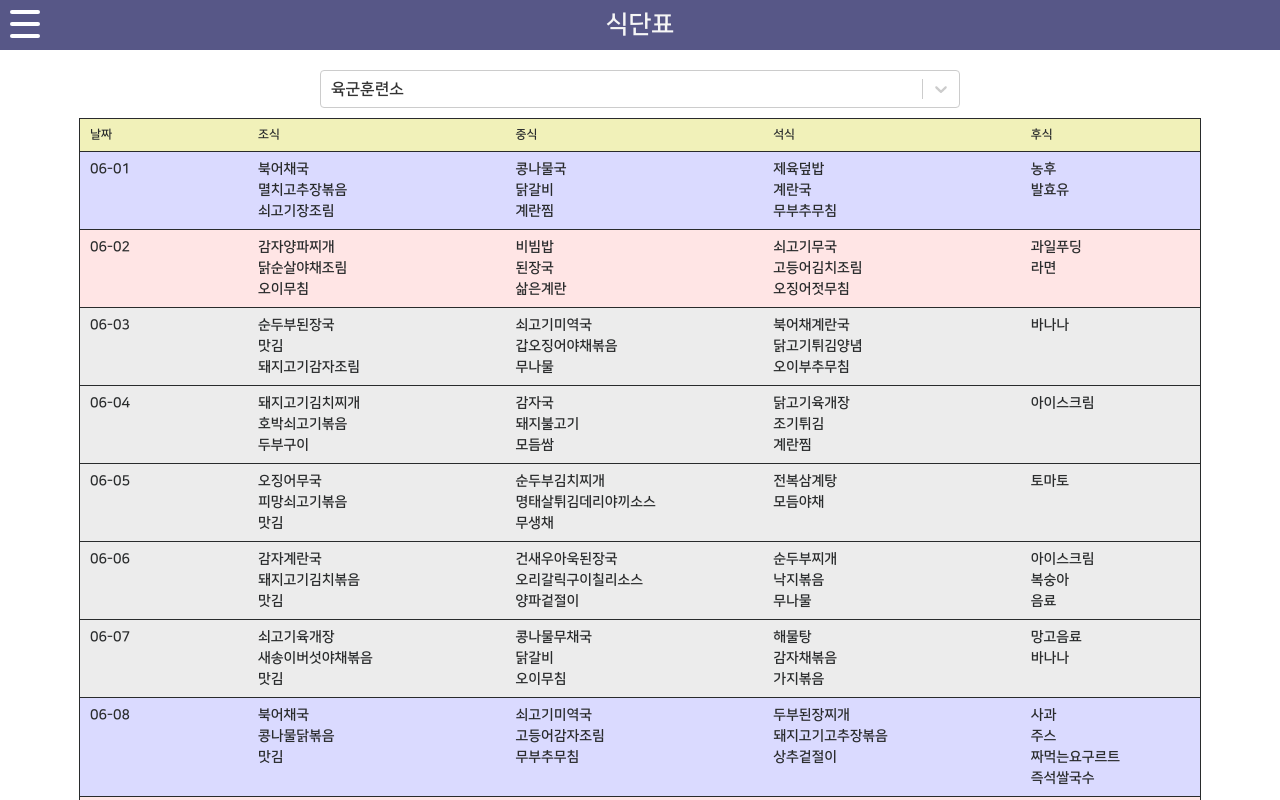
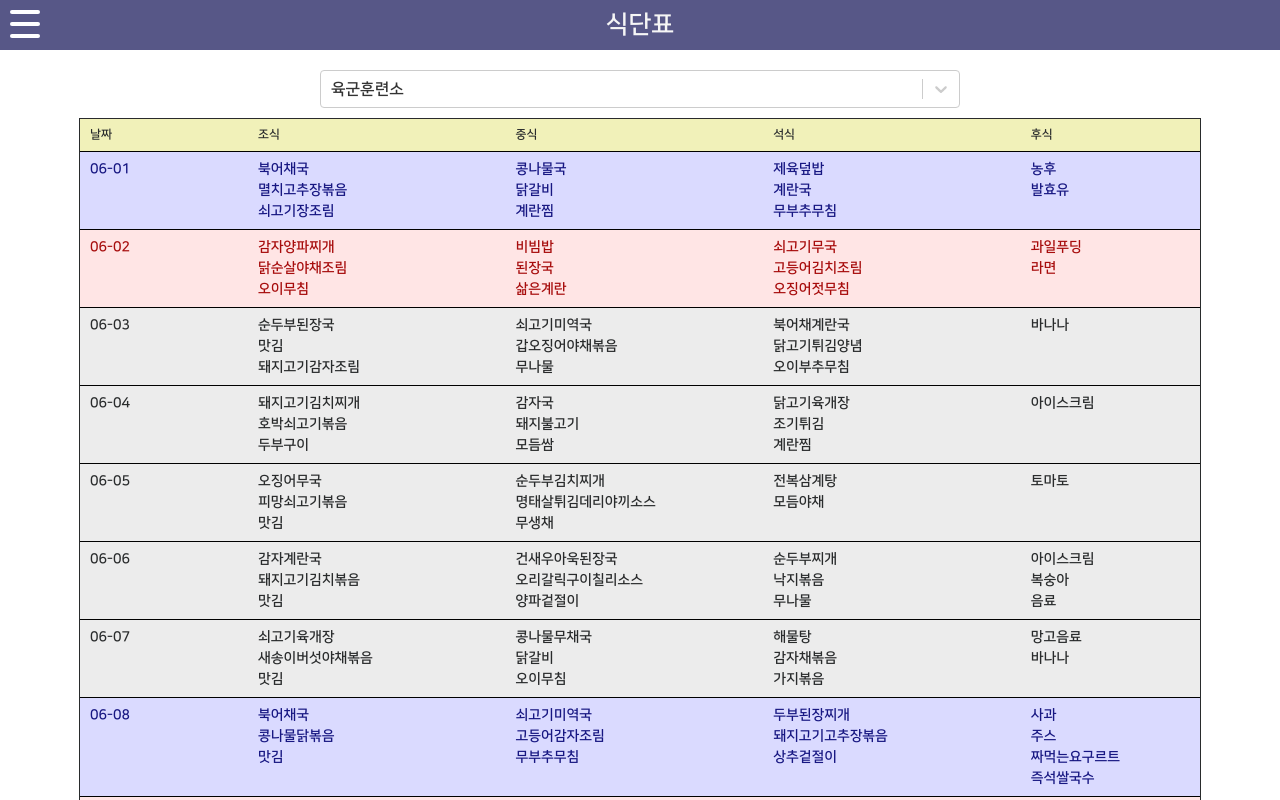
Before and after one commit to SeanKimCC/Goondae, a React app in the folder goondae-app/: page /meal in a window 1280 px wide. Shown: the top 800 px of the page. Built offline with nearby package versions, Linux system fonts and the light colour scheme.

Commit message:
changed colors for burger days and removed console.log statements

```diff
--- a/goondae-app/src/css/meal-plan.css
+++ b/goondae-app/src/css/meal-plan.css
@@ -60,9 +60,12 @@
 	padding-top:7px;
 	width:100%;
 	font-size: 14px;
-	border-bottom: 1px solid;
+	border-bottom: 1px solid black;
 	padding-bottom: 7px;
 
+}
+.bbang-shik{
+	background-color:#FFFFB7 !important;
 }
 
 @media screen and (max-width: 600px) {
@@ -90,9 +93,11 @@
 
 .sunday-meal-row{
 	background-color:#FFE5E5;
+	color: #A70C0C;
 }
 .saturday-meal-row{
 	background-color:#DADAFF;
+	color: #171782;
 }
 .weekday-meal-row{
 	background-color:#ECECEC;
--- a/goondae-app/src/js/mealPlanPage.js
+++ b/goondae-app/src/js/mealPlanPage.js
@@ -28,8 +28,8 @@ class MealPlanPage extends React.Component{
 		setDate.setMonth(parseInt(date.substring(0,2))-1);
 		setDate.setDate(parseInt(date.substring(3,5)));
 		const dayOfDate = setDate.getDay();
-		console.log(setDate);
-		console.log(dayOfDate);
+		// console.log(setDate);
+		// console.log(dayOfDate);
 
 		if(dayOfDate == 0){ // #FFC0C0 #FFE5E5
 			return "sunday-meal-row";
@@ -48,6 +48,19 @@ class MealPlanPage extends React.Component{
 
 	}
 
+	checkIncludesArrayOfStrings(arrayStr, origStr){
+		const lenArray = arrayStr.length;
+		for(var i = 0; i < lenArray; i++){
+			// console.log(arrayStr[i], origStr);
+			if(origStr.includes(arrayStr[i])){
+				// console.log("YYYYYYYYYYYYEEEEEEEEEAAAAAAAHHHHHHHH");
+				return true;
+			}
+		}
+		return false;
+
+	}
+
 	renderDayMealRow(mealData, i){
 
 		let newMealsArray = [];
@@ -59,17 +72,25 @@ class MealPlanPage extends React.Component{
 
 		const keyStringArray = ['dateItem:', 'breakfastItem:', 'lunchItem:', 'dinnerItem:', 'dessertItem:'];
 
-
+		let bbangShik = false;
 		let newDayMealStringArray = [];
 		for(var k = 0; k < 5; k++){
 			let newDayMealString = [];
 			for(var j = 0; j < newMealsArray[k].length; j++){
+				if(!bbangShik){
+					bbangShik = this.checkIncludesArrayOfStrings(["버거", "핫도그", "빵"] ,newMealsArray[k][j]);
+				}
+
 				newDayMealString.push(this.renderSingleItemOfMeal(newMealsArray[k][j], keyStringArray[k] + j));
 			}
 			newDayMealStringArray.push(newDayMealString);
 		}
-		console.log(newMealsArray[0]);
-		const rowClass = "type-meal-row " + this.getColorWithDate(newMealsArray[0][0]);
+		// console.log(newMealsArray[0]);
+		let rowClass = "type-meal-row " + this.getColorWithDate(newMealsArray[0][0]);
+
+
+		rowClass += bbangShik ? " bbang-shik" : "";
+
 		return (<div className={rowClass} key={"row"+i}>
 					<div className="meal-cell date-meal-cell" key={"date:"+i}>{newDayMealStringArray[0]}</div>
 					<div className="meal-cell breakfast-meal-cell" key={"breakfast:"+i}>{newDayMealStringArray[1]}</div>
@@ -83,7 +104,7 @@ class MealPlanPage extends React.Component{
 
 	render() {
 		var mealDataJson = require('../json/2019-june-meal.json');
-		console.log(mealDataJson);
+		// console.log(mealDataJson);
 		const options = [
 			{value: 0, label: '육군훈련소'},
 			{value: 1, label: '제8902부대'},
@@ -105,8 +126,8 @@ class MealPlanPage extends React.Component{
 		const unitName = defaultOption.label;
 		const currentUnitMealData = mealDataJson[unitName];
 
-		console.log(currentUnitMealData);
-		console.log(currentUnitMealData.length);
+		// console.log(currentUnitMealData);
+		// console.log(currentUnitMealData.length);
 
 		const dateCell = [];
 		const breakfastCell = [];
--- a/goondae-app/src/js/vacationPage/vacationOverview.js
+++ b/goondae-app/src/js/vacationPage/vacationOverview.js
@@ -91,10 +91,10 @@ class OverviewTotalDaysViewer extends React.Component{
 
 	render(){
 		let vacationRows = [];
-		console.log(this.props.numMonths);
+		// console.log(this.props.numMonths);
 		const numRows = this.props.numMonths;
 		for(var i = 0; i < numRows; i++){
-			console.log(i);
+			// console.log(i);
 			vacationRows.push(this.renderSingleRow(i, numRows));
 		}
 
@@ -132,7 +132,7 @@ class VacationOverview extends React.Component{
 		for(var i = 0; i < this.state.numMonthService; i++){
 
 		}
-		console.log(this.state.num)
+		// console.log(this.state.num)
 		return(
 
 			<div className="vacation-overview-container">
```
Also changed, not shown: goondae-app/src/js/calculatorPage.js (+5 -5 lines), goondae-app/src/js/loginModal.js (+15 -15 lines), goondae-app/src/js/navBar.js (+4 -4 lines), goondae-app/src/js/resultBox.js (+7 -7 lines), goondae-app/src/js/signupModal.js (+20 -20 lines), goondae-app/src/js/vacationPage/vacationPage.js (+7 -7 lines).
